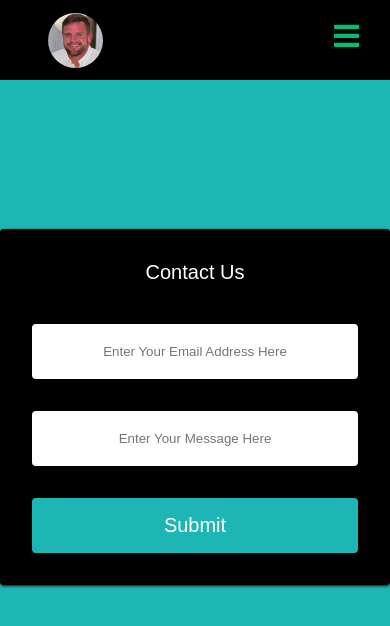
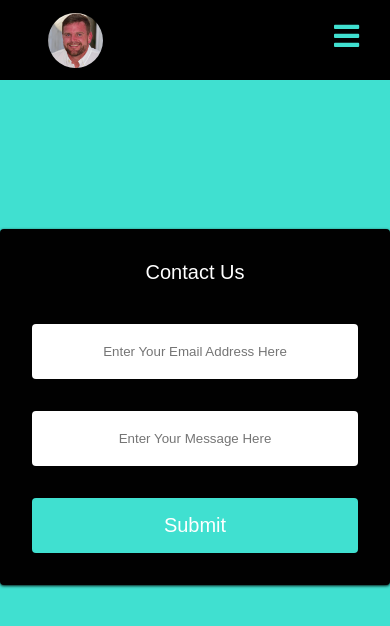
Before and after one commit to ctaar16/Chris-Portfolio, a React (Create React App) app: page /signin in a window 390 px wide. Shown: the top 626 px of the page. Built offline with nearby package versions, Linux system fonts and the light colour scheme; the HTML template or start-up script is replaced by a standard one.

Commit message:
updated hamburger icon

```diff
--- a/src/App.css
+++ b/src/App.css
@@ -25,3 +25,7 @@
   margin: 10px;
   text-decoration: none;
 }
+
+.burger {
+  color:#40E0D0;
+}
--- a/src/components/Navbar/NavbarElements.js
+++ b/src/components/Navbar/NavbarElements.js
@@ -3,7 +3,7 @@ import { Link as LinkR } from "react-router-dom";
 import { Link as LinkS } from "react-scroll";
 
 export const Nav = styled.nav`
-background: ${({scrollNav}) => (scrollNav ? '#000000' : '#000000')};
+  background: ${({scrollNav}) => (scrollNav ? '#000000' : '#000000')};
   height: 80px;
   display: flex;
   justify-content: center;
@@ -58,7 +58,7 @@ export const MobileIcon = styled.div`
     transform: translate(-100%, 60%);
     font-size: 1.8rem;
     cursor: pointer;
-    color: #fff;
+
   }
 `;
 
@@ -98,6 +98,7 @@ export const NavBtn = styled.nav`
 
   @media screen and (max-width: 768px) {
     display: none;
+
   }
 `;
 
@@ -106,7 +107,7 @@ export const NavBtnLink = styled(LinkR)`
   background: #40E0D0;
   white-space: nowrap;
   padding: 10px 22px;
-  color: #010606;
+  color:black;
   font-size: 16px;
   outline: none;
   cursor: pointer;
--- a/src/components/Navbar/index.js
+++ b/src/components/Navbar/index.js
@@ -37,13 +37,13 @@ const Navbar = ({ toggle }) => {
 
   return (
     <>
-      <IconContext.Provider value={{ color: "#01bf71" }}>
+      <IconContext.Provider value={{ color: "#40E0D0" }}>
         <Nav scrollNav={scrollNav}>
           <NavbarContainer>
             <NavLogo to="/" >
               <Mug onClick={toggleHome} src={chris} />
             </NavLogo>
-            <MobileIcon onClick={toggle}>
+            <MobileIcon  onClick={toggle}  >
               <FaBars />
             </MobileIcon>
             <NavMenu>
--- a/src/components/Portfolio/Data.js
+++ b/src/components/Portfolio/Data.js
@@ -7,10 +7,10 @@ export const homeObjOne = {
     topLine: "Hi, I'm Chris! Nice to meet you.",
     headline: "Tech Professional",
     description:
-    "I am a versatile tech professional who is passionate about learning and eager to make an impact at a respected company. I have over eight years of professional experience, including managings a team of web developers, building custom reports using SQL, and creating data visualization using Power BI",
+    "I am a versatile tech professional who is passionate about learning and eager to make an impact at a respected company. I have over eight years of professional experience, including managing a team of web developers, building custom reports using SQL/SSRS, and creating data visualizations for data analytics using Power BI",
     imgStart: true,
     img: require("../../images/about.jpg"),
-    alt: "pliers",
+    alt: "code",
     dark: true,
     primary: true,
     darkText: false,
--- a/src/components/Sidebar/ButtonElements.js
+++ b/src/components/Sidebar/ButtonElements.js
@@ -3,7 +3,7 @@ import { Link } from "react-scroll";
 
 export const Button = styled(Link)`
   border-radius: 50px;
-  background: ${({ primary }) => (primary ? "#40E0D0" : "#1eb6b4")};
+  background: ${({ primary }) => (primary ? "#40E0D0" : "#40E0D0")};
   white-space: nowrap;
   padding: ${({ big }) => (big ? "14px 48px" : "12px 30px")};
   color: ${({ dark }) => (dark ? "#010606" : "#fff")};
--- a/src/components/Signin/SigninElements.js
+++ b/src/components/Signin/SigninElements.js
@@ -11,7 +11,7 @@ export const Container = styled.div`
   z-index: 0;
   overflow: hidden;
   padding-top: 250px;
-  background:#1eb6b4;
+  background:#40E0D0;
 
   @media screen and (max-width: 480px) {
     padding-top: 50px;
@@ -71,7 +71,7 @@ export const FormInput = styled.input`
 `;
 
 export const FormButton = styled.button`
-  background:#1eb6b4;
+  background:#40E0D0;
   padding: 16px 0;
   border: none;
   border-radius: 4px;
```
